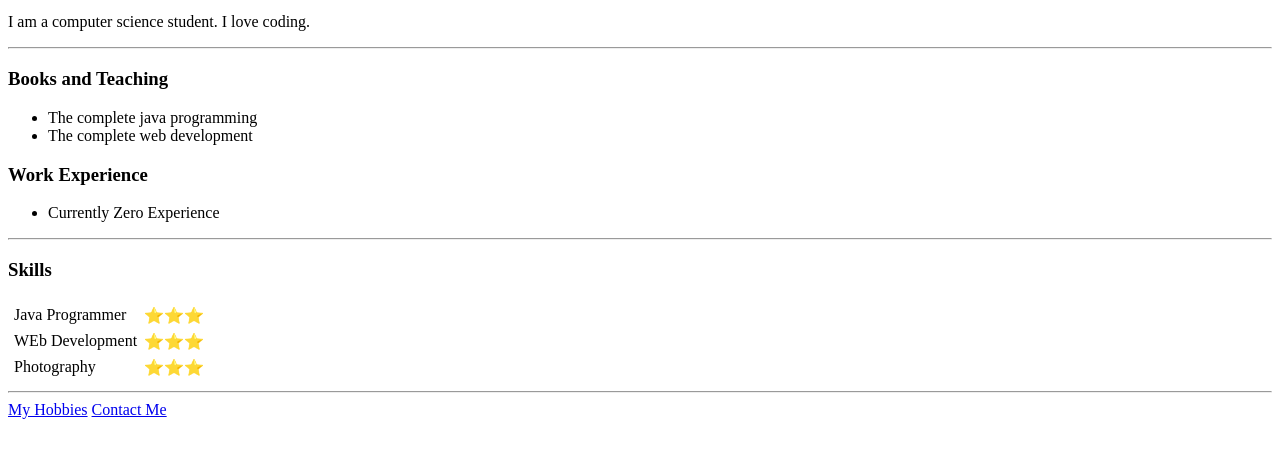
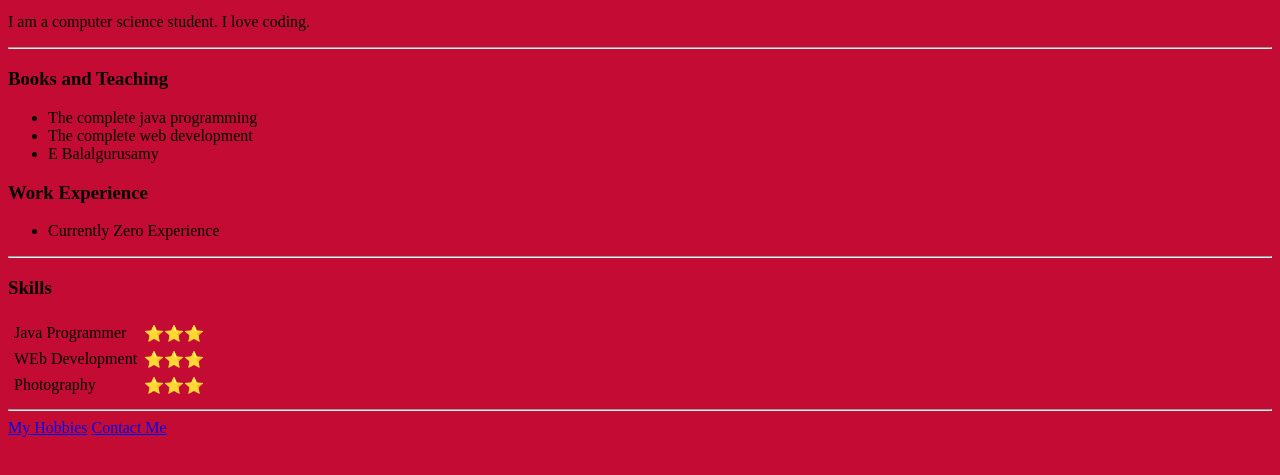
Before and after one commit to Ranjeet0602/cv, a plain HTML site: page index.html in a window 1280 px wide. Shown: the part 225-700 px from the top of the page. Drawn offline with Linux system fonts and the light colour scheme.

Commit message:
add initial cv website files

```diff
--- a/index.html
+++ b/index.html
@@ -5,7 +5,7 @@
 
 	<title>❤️ MY Website</title>
 </head>
-<body>
+<body style="background-color: rgb(196, 11, 51);">
 	<img style="width: 150px; border-radius: 50%;" src="https://scontent.fluh1-2.fna.fbcdn.net/v/t39.30808-6/245944116_1256616404843768_3166620896820302363_n.jpg?_nc_cat=106&ccb=1-7&_nc_sid=09cbfe&_nc_ohc=jR6ikntyXZ4AX-4Bvbh&_nc_ht=scontent.fluh1-2.fna&oh=00_AfDCV24A6dnl-zVJPhFIJXLJ-40fIxZc8G0q2xb4xEbGVA&oe=63FD1FC3" alt="Ranjeet profile picture">
 <h1>Ranjeet kumar</h1>
 <p><em></em>student of <strong><a href="https://www.cgc.ac.in/">CGC Jhanjeri</a></strong></em></p>
@@ -15,6 +15,7 @@
 	<ul>
 		<li>The complete java programming</li>
 		<li>The complete web development</li>
+		<li>E Balalgurusamy</li>
 	</ul>
 	<h3>Work Experience</h3>
 	<ul>
```
Also changed, not shown: contact.html (+1 -1 lines), hobbies.html (+1 -1 lines).
